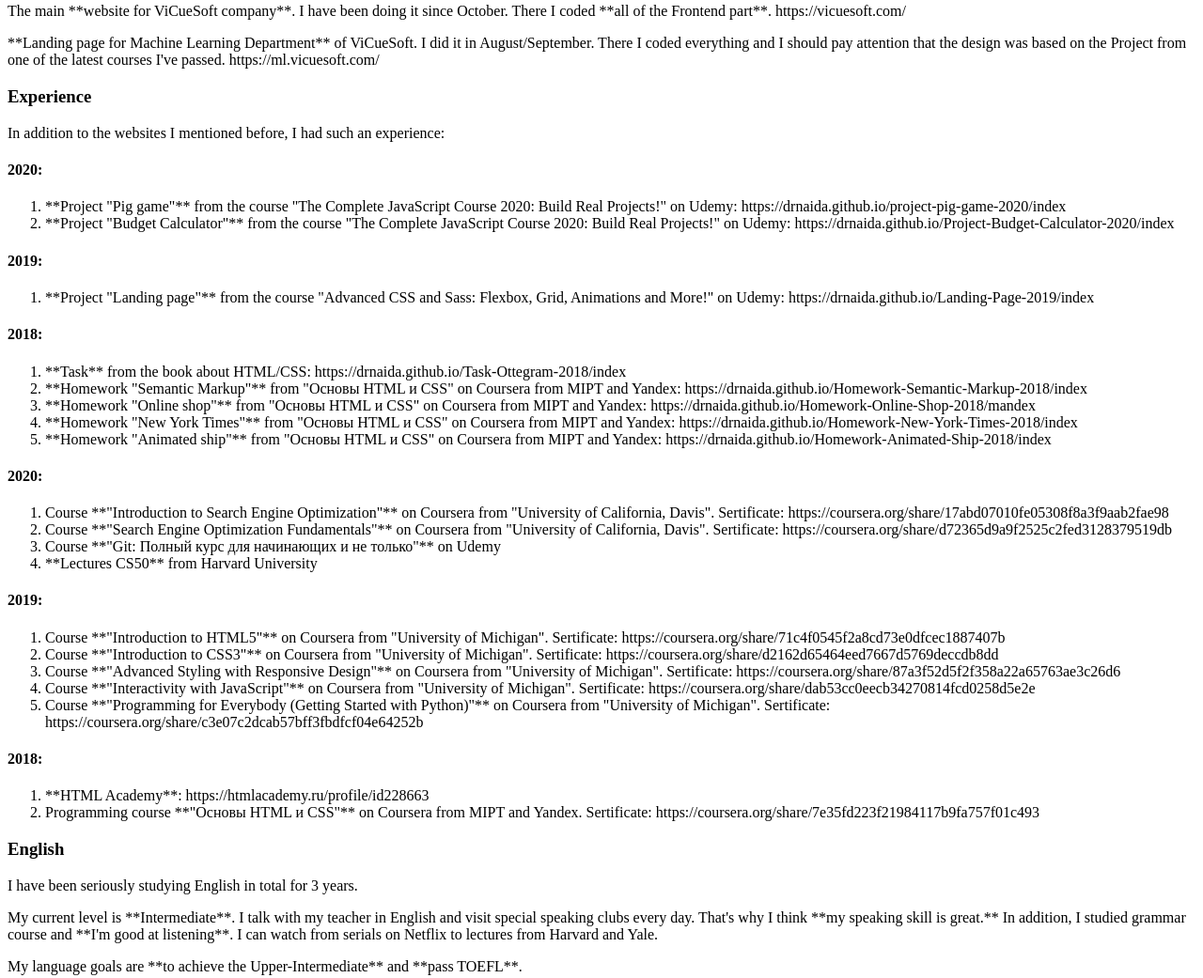
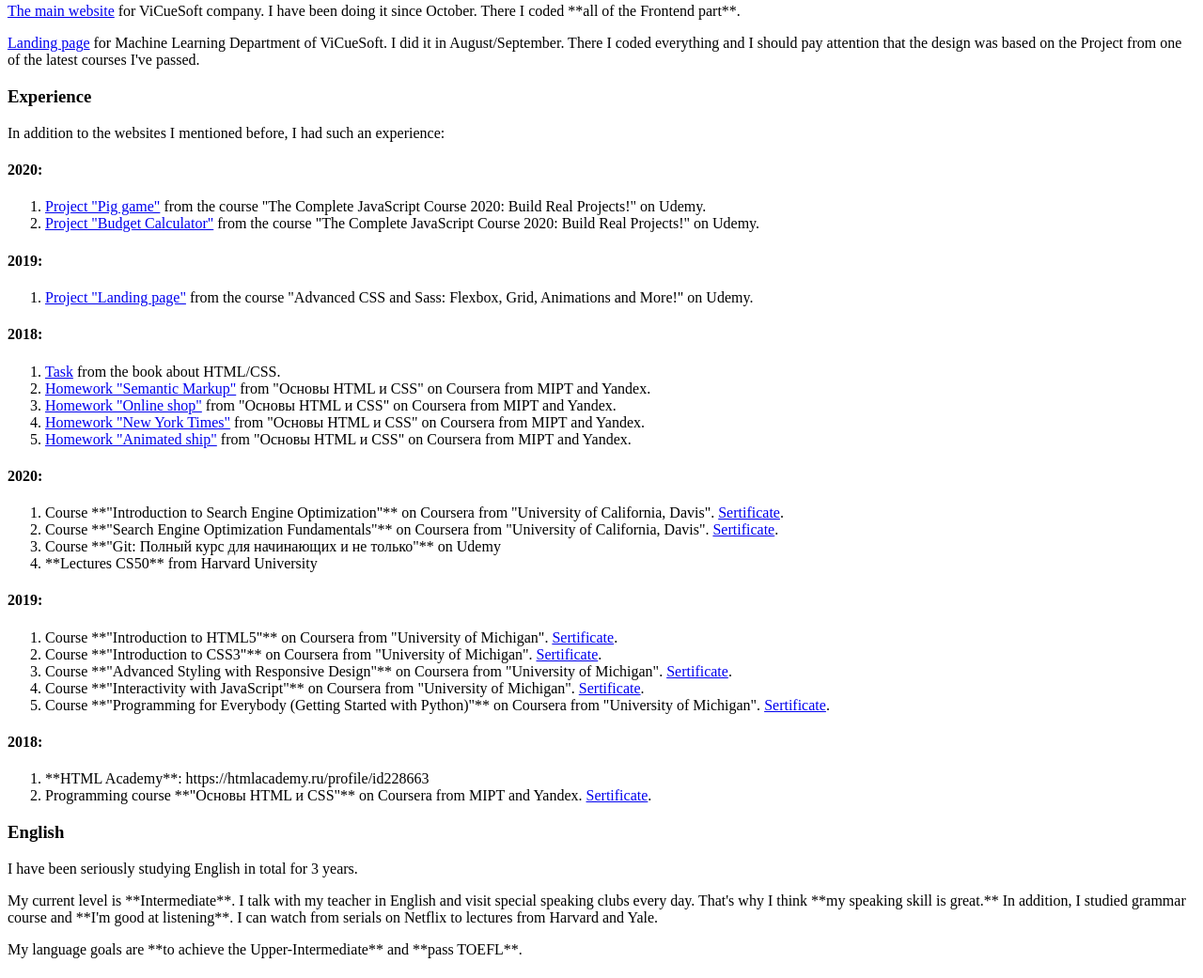
Before and after one commit to drnaida/rsschool-cv, a plain HTML site: page index.html in a window 1280 px wide. Shown: the part 1145-2186 px from the top of the page at 94% size. Drawn offline with Linux system fonts and the light colour scheme.

Commit message:
fix: implement working links

```diff
--- a/index.html
+++ b/index.html
@@ -3,6 +3,14 @@
   <head>
     <meta charset="utf-8">
     <title>Anzhelika Kurnikova | Resume</title>
+    <style type="text/css">
+      .bold {
+        font-weight: bold;
+      }
+      a{
+
+      }
+    </style>
   </head>
   <body>
     <header>
@@ -14,10 +22,10 @@
       <div class="section-contact-info">
         <h3>Contact info:</h3>
         <ul>
-          <li class="bold">Skype: <a href="">anzhelika.kurnikova</a></li>
-          <li class="bold">LinkedIn: <a href="">https://www.linkedin.com/in/anzhelika-kurnikova/</a></li>
-          <li class="bold">Gmail: <a href="">anzhelika.kurnikova@gmail.com</a></li>
-          <li class="bold">Discord: <a href="">Anzhelika Kurnikova #7472</a></li>
+          <li class="bold">Skype: anzhelika.kurnikova</li>
+          <li class="bold">LinkedIn: <a href="https://www.linkedin.com/in/anzhelika-kurnikova/">Anzhelika Kurnikova</a></li>
+          <li class="bold">Gmail: <a href="mailto:anzhelika.kurnikova@gmail.com"">anzhelika.kurnikova@gmail.com</a></li>
+          <li class="bold">Discord: Anzhelika Kurnikova #7472</li>
         </ul>
       </div>
       <div class="section-self-presentation">
@@ -61,11 +69,10 @@
       </div>
       <div class="section-latest-code-exmples">
         <h3>Latest code examples:</h3>
-        <p>The main **website for ViCueSoft company**. I have been doing it since October. There I coded **all of the Frontend part**. https://vicuesoft.com/
+        <p><a href="https://vicuesoft.com/">The main website</a> for ViCueSoft company. I have been doing it since October. There I coded **all of the Frontend part**.
         </p>
         <p>
-          **Landing page for Machine Learning Department** of ViCueSoft. I did it in August/September. There I coded everything and I should pay attention that the design was based on the Project from one of the latest courses I've passed.
-          https://ml.vicuesoft.com/
+          <a href="https://ml.vicuesoft.com/">Landing page</a> for Machine Learning Department of ViCueSoft. I did it in August/September. There I coded everything and I should pay attention that the design was based on the Project from one of the latest courses I've passed.
         </p>
       </div>
       <div class="section-experience">
@@ -73,42 +80,42 @@
         <p>In addition to the websites I mentioned before, I had such an experience:</p>
         <h4>2020:</h4>
         <ol>
-          <li>**Project "Pig game"** from the course "The Complete JavaScript Course 2020: Build Real Projects!" on Udemy: https://drnaida.github.io/project-pig-game-2020/index</li>
-          <li>**Project "Budget Calculator"** from the course "The Complete JavaScript Course 2020: Build Real Projects!" on Udemy: https://drnaida.github.io/Project-Budget-Calculator-2020/index</li>
+          <li><a href="https://drnaida.github.io/project-pig-game-2020/index">Project "Pig game"</a> from the course "The Complete JavaScript Course 2020: Build Real Projects!" on Udemy.</li>
+          <li><a href="https://drnaida.github.io/Project-Budget-Calculator-2020/index">Project "Budget Calculator"</a> from the course "The Complete JavaScript Course 2020: Build Real Projects!" on Udemy.</li>
         </ol>
         <h4>2019:</h4>
         <ol>
-          <li>**Project "Landing page"** from the course "Advanced CSS and Sass: Flexbox, Grid, Animations and More!" on Udemy: https://drnaida.github.io/Landing-Page-2019/index</li>
+          <li><a href="https://drnaida.github.io/Landing-Page-2019/index">Project "Landing page"</a> from the course "Advanced CSS and Sass: Flexbox, Grid, Animations and More!" on Udemy.</li>
         </ol>
         <h4>2018:</h4>
         <ol>
-          <li>**Task** from the book about HTML/CSS: https://drnaida.github.io/Task-Ottegram-2018/index</li>
-          <li>**Homework "Semantic Markup"** from "Основы HTML и CSS" on Coursera from MIPT and Yandex: https://drnaida.github.io/Homework-Semantic-Markup-2018/index</li>
-          <li>**Homework "Online shop"** from "Основы HTML и CSS" on Coursera from MIPT and Yandex: https://drnaida.github.io/Homework-Online-Shop-2018/mandex</li>
-          <li>**Homework "New York Times"** from "Основы HTML и CSS" on Coursera from MIPT and Yandex: https://drnaida.github.io/Homework-New-York-Times-2018/index</li>
-          <li>**Homework "Animated ship"** from "Основы HTML и CSS" on Coursera from MIPT and Yandex: https://drnaida.github.io/Homework-Animated-Ship-2018/index</li>
+          <li><a href="https://drnaida.github.io/Task-Ottegram-2018/index">Task</a> from the book about HTML/CSS.</li>
+          <li><a href="https://drnaida.github.io/Homework-Semantic-Markup-2018/index">Homework "Semantic Markup"</a> from "Основы HTML и CSS" on Coursera from MIPT and Yandex.</li>
+          <li><a href="https://drnaida.github.io/Homework-Online-Shop-2018/mandex">Homework "Online shop"</a> from "Основы HTML и CSS" on Coursera from MIPT and Yandex.</li>
+          <li><a href="https://drnaida.github.io/Homework-New-York-Times-2018/index">Homework "New York Times"</a> from "Основы HTML и CSS" on Coursera from MIPT and Yandex.</li>
+          <li><a href="https://drnaida.github.io/Homework-Animated-Ship-2018/index">Homework "Animated ship"</a> from "Основы HTML и CSS" on Coursera from MIPT and Yandex.</li>
         </ol>
       </div>
       <div class="section-courses">
         <h4>2020:</h4>
         <ol>
-          <li>Course **"Introduction to Search Engine Optimization"** on Coursera from "University of California, Davis". Sertificate: https://coursera.org/share/17abd07010fe05308f8a3f9aab2fae98</li>
-          <li>Course **"Search Engine Optimization Fundamentals"** on Coursera from "University of California, Davis". Sertificate: https://coursera.org/share/d72365d9a9f2525c2fed3128379519db</li>
+          <li>Course **"Introduction to Search Engine Optimization"** on Coursera from "University of California, Davis". <a href="https://coursera.org/share/17abd07010fe05308f8a3f9aab2fae98">Sertificate</a>.</li>
+          <li>Course **"Search Engine Optimization Fundamentals"** on Coursera from "University of California, Davis". <a href="https://coursera.org/share/d72365d9a9f2525c2fed3128379519db">Sertificate</a>.</li>
           <li>Course **"Git: Полный курс для начинающих и не только"** on Udemy</li>
           <li>**Lectures CS50** from Harvard University</li>
         </ol>
         <h4>2019:</h4>
         <ol>
-          <li>Course **"Introduction to HTML5"** on Coursera from "University of Michigan". Sertificate: https://coursera.org/share/71c4f0545f2a8cd73e0dfcec1887407b</li>
-          <li>Course **"Introduction to CSS3"** on Coursera from "University of Michigan". Sertificate: https://coursera.org/share/d2162d65464eed7667d5769deccdb8dd</li>
-          <li>Course **"Advanced Styling with Responsive Design"** on Coursera from "University of Michigan". Sertificate: https://coursera.org/share/87a3f52d5f2f358a22a65763ae3c26d6</li>
-          <li>Course **"Interactivity with JavaScript"** on Coursera from "University of Michigan". Sertificate: https://coursera.org/share/dab53cc0eecb34270814fcd0258d5e2e</li>
-          <li>Course **"Programming for Everybody (Getting Started with Python)"** on Coursera from "University of Michigan". Sertificate: https://coursera.org/share/c3e07c2dcab57bff3fbdfcf04e64252b</li>
+          <li>Course **"Introduction to HTML5"** on Coursera from "University of Michigan". <a href="https://coursera.org/share/71c4f0545f2a8cd73e0dfcec1887407b">Sertificate</a>.</li>
+          <li>Course **"Introduction to CSS3"** on Coursera from "University of Michigan". <a href="https://coursera.org/share/d2162d65464eed7667d5769deccdb8dd">Sertificate</a>.</li>
+          <li>Course **"Advanced Styling with Responsive Design"** on Coursera from "University of Michigan". <a href="https://coursera.org/share/87a3f52d5f2f358a22a65763ae3c26d6">Sertificate</a>.</li>
+          <li>Course **"Interactivity with JavaScript"** on Coursera from "University of Michigan". <a href="https://coursera.org/share/dab53cc0eecb34270814fcd0258d5e2e">Sertificate</a>.</li>
+          <li>Course **"Programming for Everybody (Getting Started with Python)"** on Coursera from "University of Michigan". <a href="https://coursera.org/share/c3e07c2dcab57bff3fbdfcf04e64252b">Sertificate</a>.</li>
         </ol>
         <h4>2018:</h4>
         <ol>
           <li>**HTML Academy**: https://htmlacademy.ru/profile/id228663</li>
-          <li>Programming course **"Основы HTML и CSS"** on Coursera from MIPT and Yandex. Sertificate: https://coursera.org/share/7e35fd223f21984117b9fa757f01c493</li>
+          <li>Programming course **"Основы HTML и CSS"** on Coursera from MIPT and Yandex. <a href="https://coursera.org/share/7e35fd223f21984117b9fa757f01c493">Sertificate</a>.</li>
         </ol>
       </div>
       <div class="section-english">
@@ -121,10 +128,5 @@
     <footer>
 
     </footer>
-    <style type="text/css">
-      .bold {
-        font-weight: 400;
-      }
-    </style>
   </body>
 </html>
```
